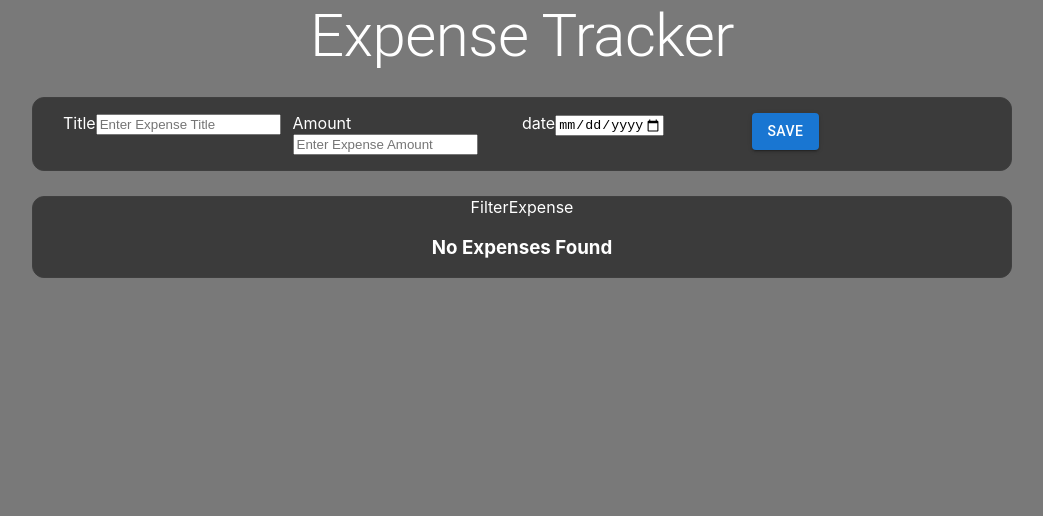
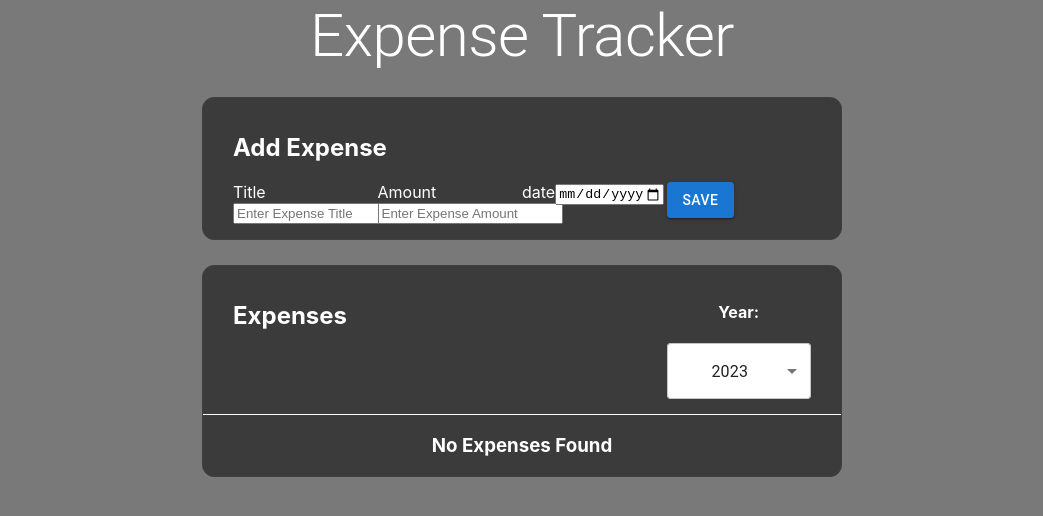
Before and after one commit to vedant71001/expense-tracker, a React (Create React App) app: page / in a window 1280 px wide. Shown: the top 516 px of the page, without its empty margins (118-1161 px from the left). Built offline with nearby package versions, Linux system fonts and the light colour scheme; the HTML template or start-up script is replaced by a standard one.

Commit message:
Added Years filter in expense list

```diff
--- a/src/components/Expenses/Expenses.css
+++ b/src/components/Expenses/Expenses.css
@@ -1,7 +1,7 @@
 .expenses-list{
     border: 1px solid #3f3f3f;
     border-radius: 12px;
-    margin: 25px 150px;
+    margin: 25px 25%;
     background-color: #ffffff;
     background-color: #3b3b3b;
     color: white;
--- a/src/components/Expenses/Expenses.tsx
+++ b/src/components/Expenses/Expenses.tsx
@@ -1,14 +1,31 @@
 import { ExpenseItem } from "../ExpenseItem/ExpenseItem";
 import "./Expenses.css";
-import { FilterExpense } from "../FilterExpense";
-import { ExpensesType } from "../../constants/prop.type";
+import { FilterExpense } from "../FilterExpense/FilterExpense";
+import { Expense, ExpensesType } from "../../constants/prop.type";
+import { useState } from "react";
+import { FilterYears } from "../../constants/constants";
 
 export const Expenses = (props: ExpensesType) => {
+
+  const [yearSelected,setYearSelected] = useState(FilterYears[FilterYears.length-1]);
+
+  const filterExpenseHandler = (year : string) => {
+    setYearSelected(year)
+  }
+
+  let filteredExpenses : Expense[] = [];
+
+  for(const item of props.expenses){
+    if(item.date.getFullYear().toString() == yearSelected){
+      filteredExpenses.push(item);
+    }
+  }
+
   return (
     <div className="expenses-list">
-      <FilterExpense />
-      {props.expenses.length === 0 && <h3>No Expenses Found</h3>}
-      {props.expenses.length>0 && props.expenses.map((expense) => (
+      <FilterExpense onFilterSelect={filterExpenseHandler} />
+      {filteredExpenses.length === 0 && <h3 className="m-3">No Expenses Found</h3>}
+      {filteredExpenses.length>0 && filteredExpenses.map((expense) => (
         <ExpenseItem
           key={expense.id}
           title={expense.title}
--- a/src/components/FilterExpense.tsx
+++ /dev/null
@@ -1,6 +0,0 @@
-
-export const FilterExpense = () => {
-  return (
-    <div>FilterExpense</div>
-  )
-}
--- /dev/null
+++ b/src/components/FilterExpense/FilterExpense.css
@@ -0,0 +1,12 @@
+.filter-wrapper{
+    padding: 15px 30px;
+    border-bottom: 1px solid #ffffff;
+}
+
+.list-header{
+    width: fit-content
+}
+
+.custom-select{
+    background-color: #ffffff;
+}
--- /dev/null
+++ b/src/components/FilterExpense/FilterExpense.tsx
@@ -0,0 +1,33 @@
+import { Grid, FormControl, InputLabel, Select, MenuItem, SelectChangeEvent } from "@mui/material";
+import "./FilterExpense.css";
+import { FilterYears } from "../../constants/constants";
+import { useState } from "react";
+import { FilterExpenseProp } from "../../constants/prop.type";
+
+export const FilterExpense = (props : FilterExpenseProp) => {
+
+  const [yearSelected,setYearSelected] = useState(FilterYears[FilterYears.length-1]);
+
+  const yearSelectHandler = (event : SelectChangeEvent<string>) => {
+    setYearSelected(event.target.value)
+    props.onFilterSelect(event.target.value);
+  }
+
+  return (
+    <Grid container className="filter-wrapper">
+      <Grid item xs={9}>
+        <h2 className="list-header">Expenses</h2>
+      </Grid>
+      <Grid item xs={3} className="d-flex">
+        <h4 className="m-2">Year:</h4>
+        <FormControl fullWidth>
+          <Select className="custom-select" onChange={yearSelectHandler} value={yearSelected}>
+            {FilterYears.map((year) => (
+              <MenuItem key={year} value={year}>{year}</MenuItem>
+            ))}
+          </Select>
+        </FormControl>
+      </Grid>
+    </Grid>
+  );
+};
--- a/src/components/NewExpense/NewExpense.css
+++ b/src/components/NewExpense/NewExpense.css
@@ -1,7 +1,7 @@
 .new-expense-form-group{
     border: 1px solid #3f3f3f;
     border-radius: 12px;
-    margin: 25px 150px;
+    margin: 25px 25%;
     padding: 15px 30px;
     text-align: left;
     background-color: #3b3b3b;
--- a/src/components/NewExpense/NewExpense.tsx
+++ b/src/components/NewExpense/NewExpense.tsx
@@ -39,6 +39,7 @@ export const NewExpense = (props: NewExpenseProp) => {
   const today = new Date().toISOString().split("T")[0];
   return (
     <div className="new-expense-form-group">
+      <h2>Add Expense</h2>
       <form onSubmit={formSubmitHandler}>
         <Grid container>
           <Grid item xs={3} className="p-2">
--- /dev/null
+++ b/src/constants/constants.ts
@@ -0,0 +1 @@
+export const FilterYears : string[] = ['2020','2021','2022','2023'];
--- a/src/constants/prop.type.ts
+++ b/src/constants/prop.type.ts
@@ -18,3 +18,7 @@ export type ExpenseDetails = {
 export type NewExpenseProp = {
   onSaveExpense: (expense: Expense)=> void
 }
+
+export type FilterExpenseProp = {
+  onFilterSelect : (year: string) => void
+}
```
